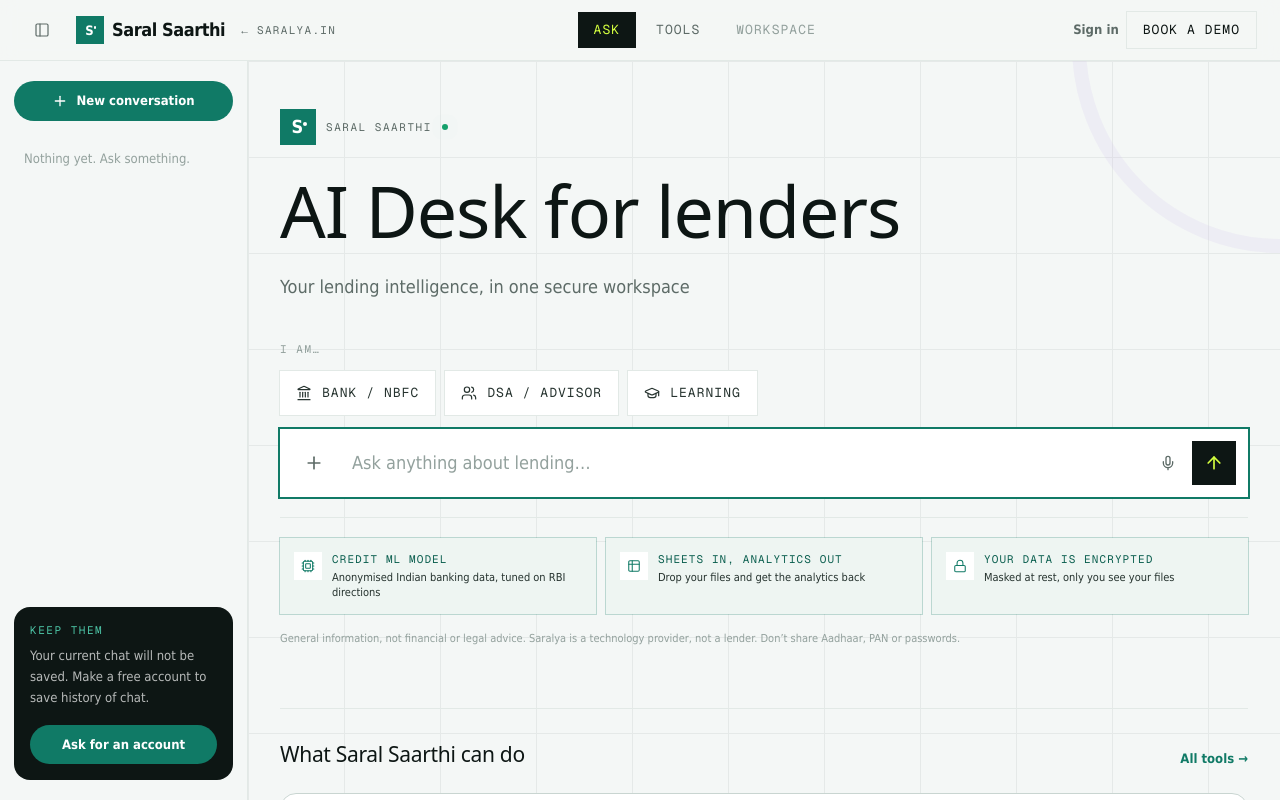
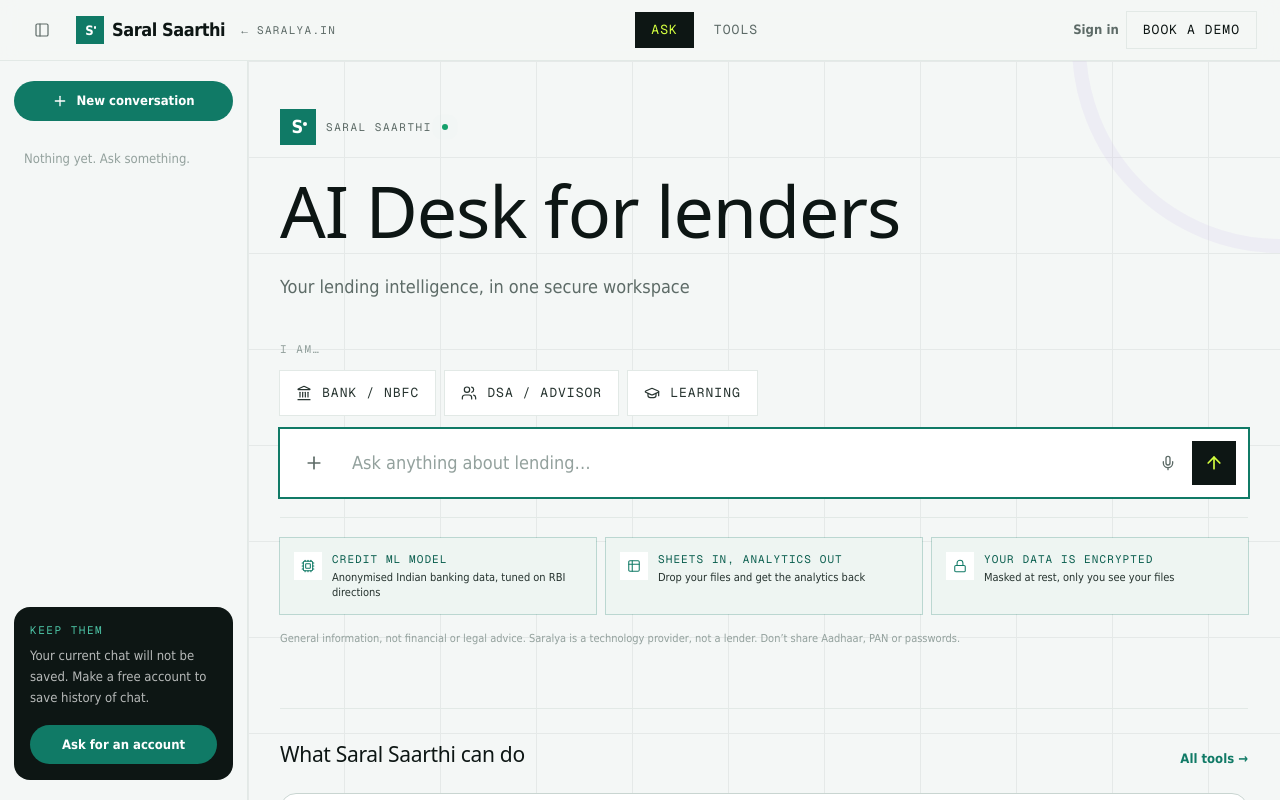
Before and after one commit to irajvaibhavv/Saralya_website_v1, a React (Vite) app: page /saralya-ai in a window 1280 px wide. Built offline with nearby package versions, Linux system fonts and the light colour scheme; a web font is replaced by a local one.

Commit message:
Saarthi top bar: drop the Workspace placeholder tab

```diff
--- a/src/pages/SaralyaAi.tsx
+++ b/src/pages/SaralyaAi.tsx
@@ -329,9 +329,6 @@ function TopBar({
               {t}
             </button>
           ))}
-          <span className="hidden px-4 py-2 font-mono text-small uppercase tracking-[0.08em] text-hint md:block" title="Next on the list">
-            Workspace
-          </span>
         </nav>
 
         <div className="flex items-center gap-2">
```
